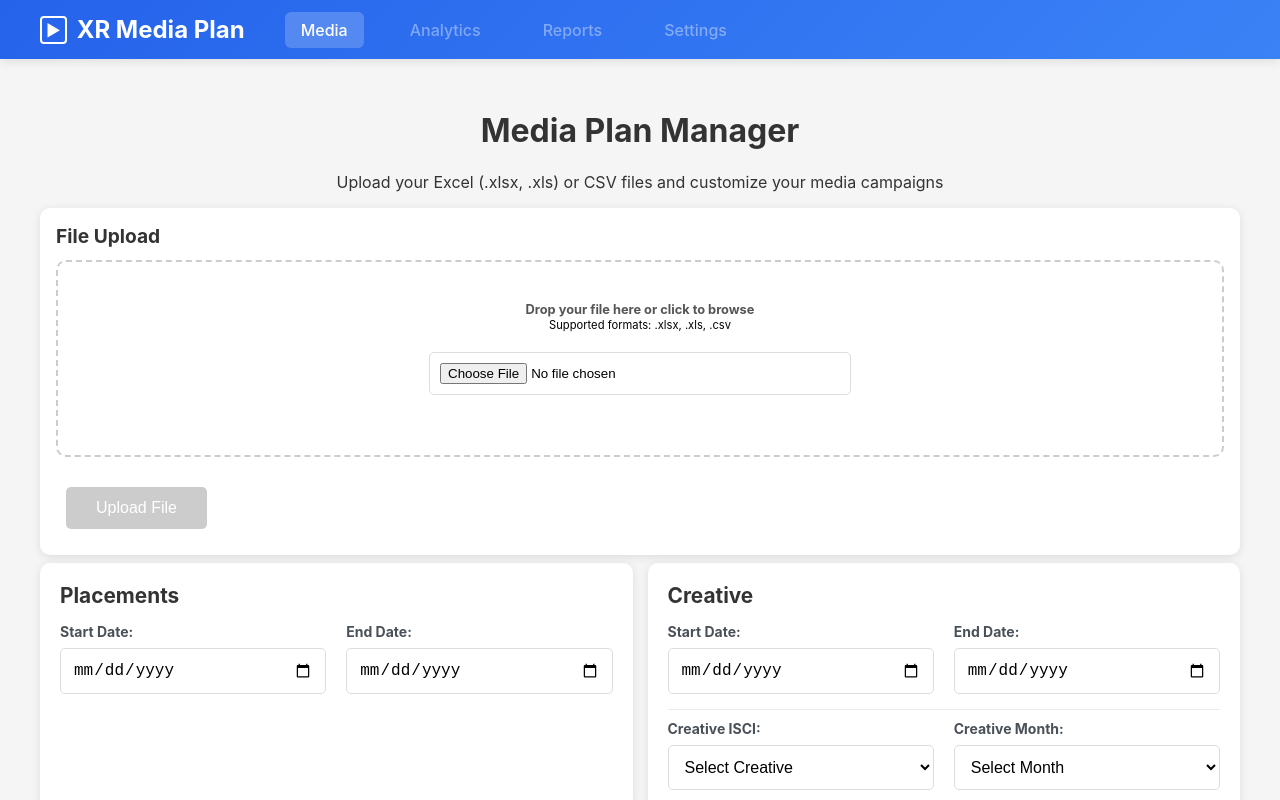
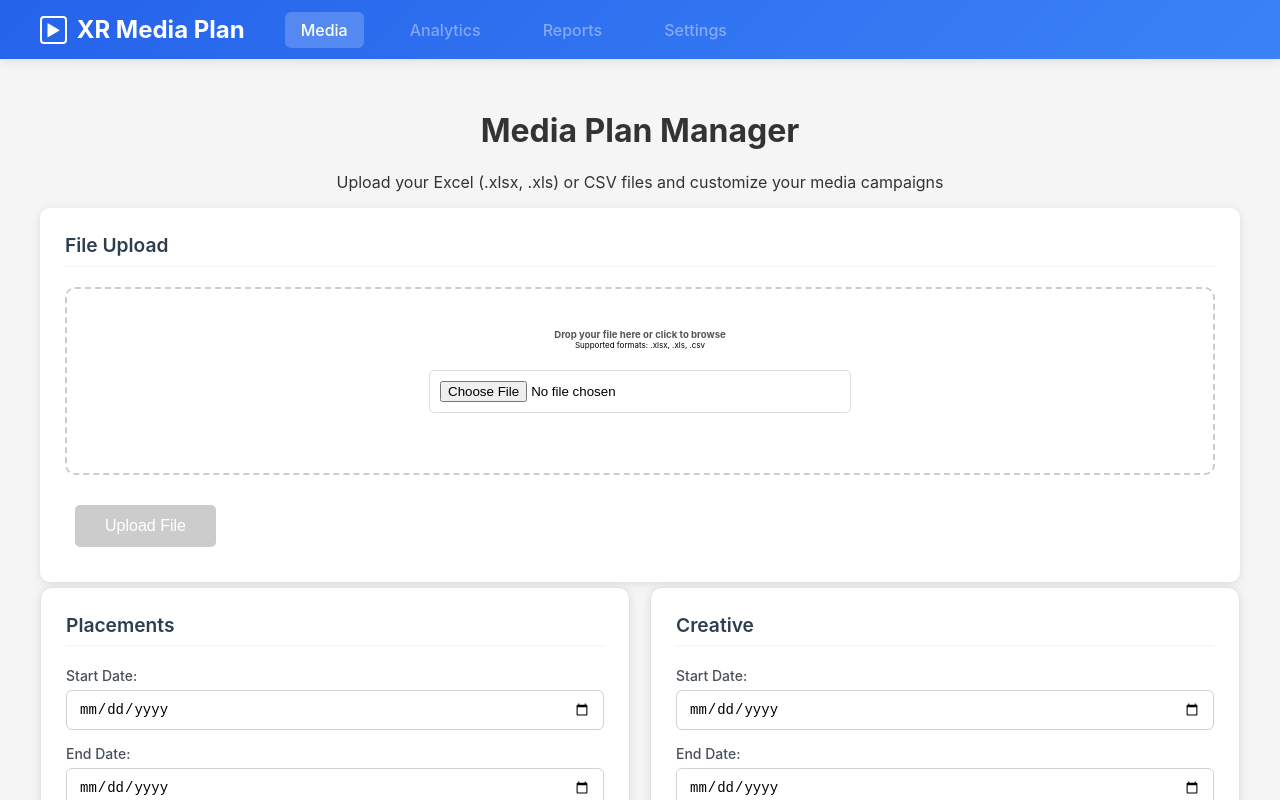
Before and after one commit to qualminds-ai/XR_Media_Plan, a React (Create React App) app in the folder frontend/: page / in a window 1280 px wide. Shown: the top 800 px of the page. Built offline with nearby package versions, Linux system fonts and the light colour scheme; the HTML template or start-up script is replaced by a standard one.

Commit message:
Enhance Media component styles: adjust padding, margins, and colors for improved layout and visual consistency

```diff
--- a/frontend/src/Media.css
+++ b/frontend/src/Media.css
@@ -13,38 +13,41 @@
 
 .upload-section {
   background: white;
-  padding: 16px;
+  padding: 25px;
   border-radius: 10px;
   box-shadow: 0 2px 10px rgba(0,0,0,0.1);
-  margin-bottom: 8px;
+  margin-bottom: 5px;
 }
 
 .upload-section h3 {
   margin-top: 0;
-  margin-bottom: 12px;
-  color: #333;
+  margin-bottom: 20px;
+  color: #2c3e50;
   font-size: 1.2rem;
+  font-weight: 600;
+  padding-bottom: 8px;
+  border-bottom: 2px solid #f8f9fa;
 }
 
 .upload-area {
   border: 2px dashed #ccc;
-  padding: 10px;
+  padding: 4px;
   text-align: center;
-  border-radius: 6px;
-  margin-bottom: 5px;
+  border-radius: 4px;
+  margin-bottom: 2px;
   transition: border-color 0.3s ease;
 }
 
 .upload-area h4 {
   margin-top: 0;
-  margin-bottom: 1px;
+  margin-bottom: 0px;
   color: #555;
-  font-size: 0.8rem;
+  font-size: 0.6rem;
 }
 
 .upload-area p {
-  margin: 0 0 5px 0;
-  font-size: 0.7rem;
+  margin: 0 0 2px 0;
+  font-size: 0.5rem;
 }
 
 .upload-area:hover {
@@ -169,15 +172,15 @@
 
 .file-details {
   background: #f8f9fa;
-  padding: 6px;
-  border-radius: 4px;
-  margin: 6px 0;
+  padding: 10px;
+  border-radius: 3px;
+  margin: 3px 0;
 }
 
 .file-details p {
-  margin: 1px 0;
+  margin: 0px 0;
   color: #495057;
-  font-size: 0.8rem;
+  font-size: 0.6rem;
 }
 
 .upload-area {
@@ -385,9 +388,7 @@
 
 /* ISCI Section Styles */
 .isci-section {
-  margin-top: 15px;
   padding-top: 15px;
-  border-top: 1px solid #e9ecef;
 }
 
 /* Generate Section Styles */
@@ -423,35 +424,45 @@
 .sections-container {
   display: grid;
   grid-template-columns: 1fr 1fr;
-  gap: 15px;
-  margin-bottom: 15px;
+  gap: 20px;
+  margin-bottom: 20px;
 }
 
 @media (max-width: 768px) {
   .sections-container {
     grid-template-columns: 1fr;
+    gap: 15px;
   }
 }
 
 /* Placements Section Styles */
 .placements-section {
-  background: white;
-  padding: 20px;
-  border-radius: 10px;
-  box-shadow: 0 2px 10px rgba(0,0,0,0.1);
+  background: #ffffff;
+  padding: 25px;
+  border-radius: 12px;
+  border: 1px solid #e1e5e9;
+  transition: all 0.2s ease;
+}
+
+.placements-section:hover {
+  border-color: #007bff;
+  box-shadow: 0 4px 12px rgba(0, 123, 255, 0.1);
 }
 
 .placements-section h3 {
   margin-top: 0;
-  margin-bottom: 15px;
-  color: #333;
-  font-size: 1.3rem;
+  margin-bottom: 20px;
+  color: #2c3e50;
+  font-size: 1.2rem;
+  font-weight: 600;
+  padding-bottom: 8px;
+  border-bottom: 2px solid #f8f9fa;
 }
 
 .date-inputs {
-  display: grid;
-  grid-template-columns: repeat(auto-fit, minmax(250px, 1fr));
-  gap: 20px;
+  display: flex;
+  flex-direction: column;
+  gap: 15px;
 }
 
 .date-input-group {
@@ -460,55 +471,70 @@
 }
 
 .date-input-group label {
-  font-weight: bold;
-  margin-bottom: 8px;
+  font-weight: 500;
+  margin-bottom: 6px;
   color: #495057;
   font-size: 14px;
 }
 
 .date-input {
-  padding: 12px;
-  border: 1px solid #ddd;
-  border-radius: 5px;
-  font-size: 16px;
-  transition: border-color 0.3s ease;
+  padding: 10px 12px;
+  border: 1px solid #ced4da;
+  border-radius: 6px;
+  font-size: 14px;
+  transition: all 0.2s ease;
+  background-color: #ffffff;
 }
 
 .date-input:focus {
   outline: none;
   border-color: #007bff;
-  box-shadow: 0 0 0 2px rgba(0, 123, 255, 0.25);
+  box-shadow: 0 0 0 3px rgba(0, 123, 255, 0.1);
 }
 
 .date-input::placeholder {
-  color: #999;
+  color: #6c757d;
 }
 
 /* Creative Section Styles */
 .creative-section {
-  background: white;
-  padding: 20px;
-  border-radius: 10px;
-  box-shadow: 0 2px 10px rgba(0,0,0,0.1);
+  background: #ffffff;
+  padding: 25px;
+  border-radius: 12px;
+  border: 1px solid #e1e5e9;
+  transition: all 0.2s ease;
+}
+
+.creative-section:hover {
+  border-color: #28a745;
+  box-shadow: 0 4px 12px rgba(40, 167, 69, 0.1);
 }
 
 .creative-section h3 {
   margin-top: 0;
-  margin-bottom: 15px;
-  color: #333;
-  font-size: 1.3rem;
+  margin-bottom: 20px;
+  color: #2c3e50;
+  font-size: 1.2rem;
+  font-weight: 600;
+  padding-bottom: 8px;
+  border-bottom: 2px solid #f8f9fa;
 }
 
 /* ISCI Section Styles */
 .isci-section {
-  margin-top: 15px;
-  padding-top: 10px;
+  padding-top: 15px;
 }
 
 .dropdown-inputs {
   display: grid;
-  grid-template-columns: repeat(auto-fit, minmax(250px, 1fr));
-  gap: 20px;
+  grid-template-columns: 1fr 1fr;
+  gap: 15px;
+}
+
+@media (max-width: 768px) {
+  .dropdown-inputs {
+    grid-template-columns: 1fr;
+  }
 }
 
 .dropdown-input-group {
@@ -517,25 +543,25 @@
 }
 
 .dropdown-input-group label {
-  font-weight: bold;
-  margin-bottom: 8px;
+  font-weight: 500;
+  margin-bottom: 6px;
   color: #495057;
   font-size: 14px;
 }
 
 .dropdown-input {
-  padding: 12px;
-  border: 1px solid #ddd;
-  border-radius: 5px;
-  font-size: 16px;
-  background-color: white;
-  transition: border-color 0.3s ease;
+  padding: 10px 12px;
+  border: 1px solid #ced4da;
+  border-radius: 6px;
+  font-size: 14px;
+  background-color: #ffffff;
+  transition: all 0.2s ease;
 }
 
 .dropdown-input:focus {
   outline: none;
-  border-color: #007bff;
-  box-shadow: 0 0 0 2px rgba(0, 123, 255, 0.25);
+  border-color: #28a745;
+  box-shadow: 0 0 0 3px rgba(40, 167, 69, 0.1);
 }
 
 .generate-btn:active {
```
